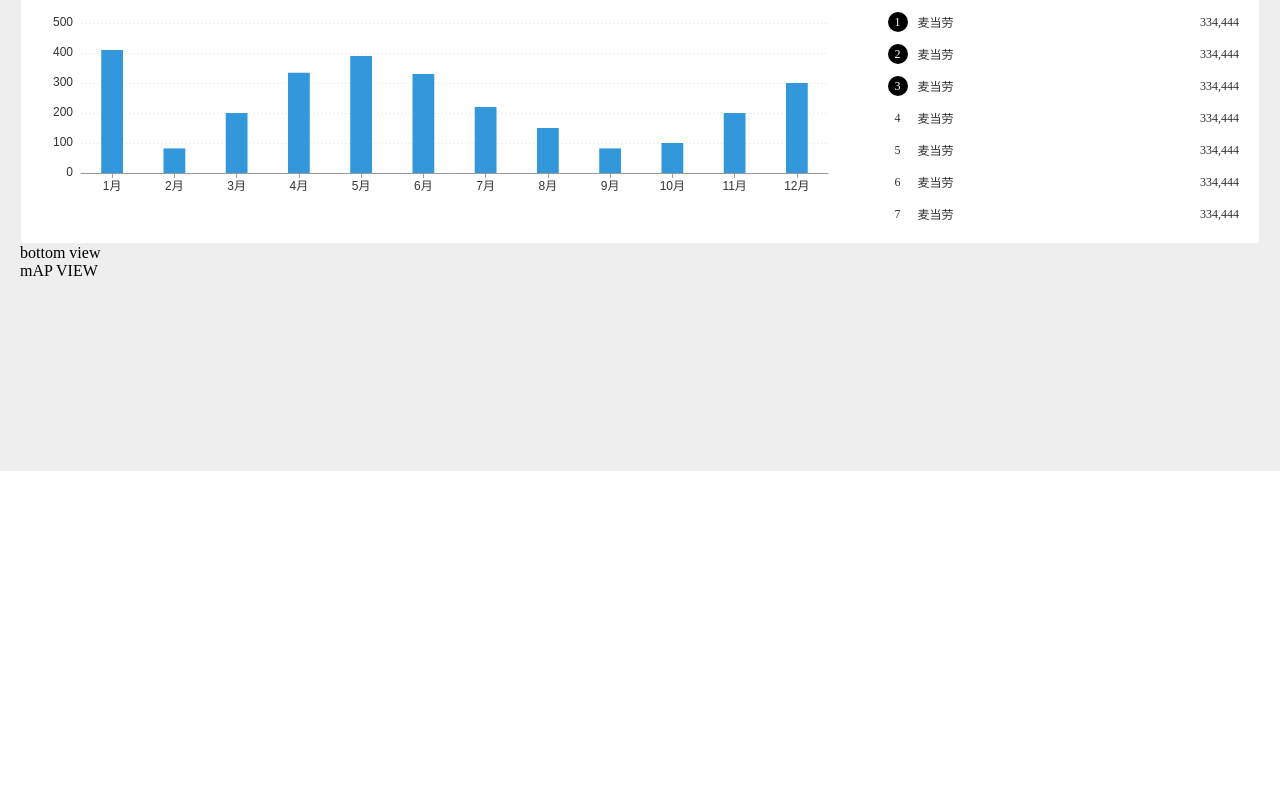
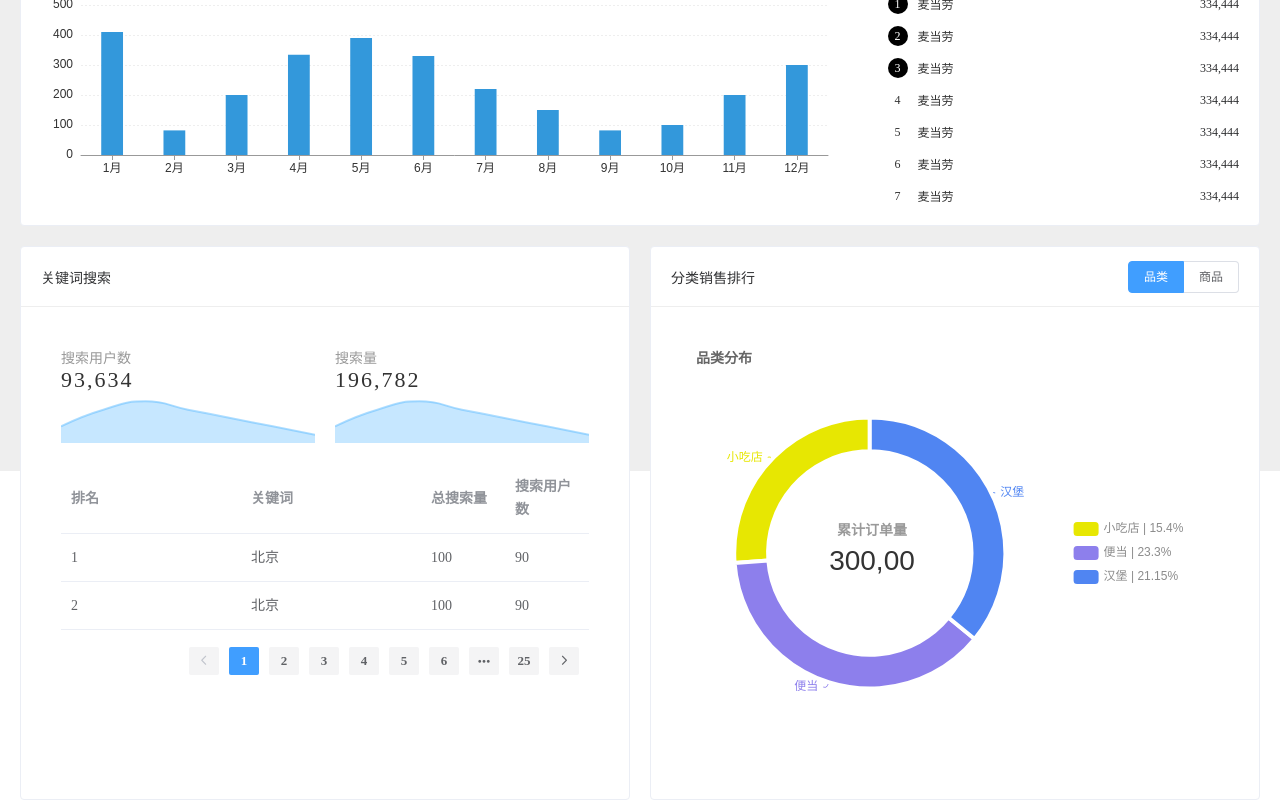
Before and after one commit to LarryZhaoSSS/data-report, a Vue app: page /#/ in a window 1280 px wide. Shown: the part 329-1129 px from the top of the page. Before the commit the page ends 800 px from the top, so only its background shows below. Built offline with nearby package versions, Linux system fonts and the light colour scheme.

Commit message:
keyword and category

```diff
--- a/src/App.vue
+++ b/src/App.vue
@@ -13,6 +13,8 @@
 <style>
 html,
 body,
+html,
+body,
 #app {
   width: 100%;
   height: 100%;
--- a/src/components/BottomView/index.vue
+++ b/src/components/BottomView/index.vue
@@ -1,11 +1,352 @@
 <template>
-  <div>
-    bottom view
+  <div class="bottom-view">
+    <div class="view">
+      <el-card shadow="hover">
+        <template v-slot:header>
+          <div class="title-wrapper">关键词搜索</div>
+        </template>
+        <template>
+          <div class="chart-wrapper">
+            <div class="chart-inner">
+              <div class="chart">
+                <div class="chart-title">搜索用户数</div>
+                <div class="chart-data">93,634</div>
+                <v-chart :options="searchUserOptions" />
+              </div>
+              <div class="chart">
+                <div class="chart-title">搜索量</div>
+                <div class="chart-data">196,782</div>
+                <v-chart :options="searchNumberOptions" />
+              </div>
+            </div>
+
+            <div class="table-wrapper">
+              <el-table :data="tableData">
+                <el-table-column prop="rank" label="排名" width="180"></el-table-column>
+                <el-table-column prop="keyword" label="关键词" width="180"></el-table-column>
+                <el-table-column prop="count" label="总搜索量"></el-table-column>
+                <el-table-column prop="users" label="搜索用户数"></el-table-column>
+              </el-table>
+              <el-pagination
+                layout="prev,pager,next"
+                :total="100"
+                :page-size="4"
+                background
+                @current-change="onPageChange"
+              ></el-pagination>
+            </div>
+          </div>
+        </template>
+      </el-card>
+    </div>
+    <div class="view">
+      <el-card shadow="hover">
+        <template v-slot:header>
+          <div class="title-wrapper">
+            <div class="title">分类销售排行</div>
+            <div class="radio-wrapper">
+              <el-radio-group v-model="radioSelect" size="small">
+                <el-radio-button label="品类"></el-radio-button>
+                <el-radio-button label="商品"></el-radio-button>
+              </el-radio-group>
+            </div>
+          </div>
+        </template>
+        <template>
+          <div class="chart-wrapper">
+            <v-chart :options="categoryOptions" />
+          </div>
+        </template>
+      </el-card>
+    </div>
   </div>
 </template>
 
 <script>
-export default {}
+export default {
+  data() {
+    return {
+      searchUserOptions: {
+        xAxis: {
+          type: 'category',
+          boundaryGap: false
+        },
+        yAxis: {
+          show: false,
+          max: 300
+        },
+        series: [
+          {
+            type: 'line',
+            areaStyle: {
+              color: 'rgba(95,187,255,.5)'
+            },
+            data: [100, 200, 250, 200, 150, 100, 50],
+            lineStyle: {
+              color: 'rgba(95,187,255,.5)'
+            },
+            itemStyle: {
+              opacity: 0
+            },
+            smooth: true
+          }
+        ],
+        grid: {
+          top: 0,
+          left: 0,
+          bottom: 0,
+          right: 0
+        }
+      },
+      searchNumberOptions: {
+        xAxis: {
+          type: 'category',
+          boundaryGap: false
+        },
+        yAxis: {
+          show: false,
+          max: 300
+        },
+        series: [
+          {
+            type: 'line',
+            areaStyle: {
+              color: 'rgba(95,187,255,.5)'
+            },
+            data: [100, 200, 250, 200, 150, 100, 50],
+            lineStyle: {
+              color: 'rgba(95,187,255,.5)'
+            },
+            itemStyle: {
+              opacity: 0
+            },
+            smooth: true
+          }
+        ],
+        grid: {
+          top: 0,
+          left: 0,
+          bottom: 0,
+          right: 0
+        }
+      },
+      categoryOptions: {},
+      tableData: [
+        {
+          id: 1,
+          rank: 1,
+          keyword: '北京',
+          count: 100,
+          users: 90,
+          range: '90%'
+        },
+        {
+          id: 2,
+          rank: 2,
+          keyword: '北京',
+          count: 100,
+          users: 90,
+          range: '90%'
+        }
+      ],
+      radioSelect: '品类'
+    }
+  },
+  mounted() {
+    this.renderPieChart()
+  },
+  methods: {
+    onPageChange(page) {
+      console.log(page)
+    },
+    renderPieChart() {
+      const mockData = [
+        {
+          legendname: '小吃店',
+          value: 67,
+          percent: '15.4',
+          itemStyle: {
+            color: '#e7e702'
+          },
+          name: '小吃店 | 15.4%'
+        },
+        {
+          legendname: '便当',
+          value: 97,
+          percent: '23.3',
+          itemStyle: {
+            color: '#8d7fec'
+          },
+          name: '便当 | 23.3%'
+        },
+        {
+          legendname: '汉堡',
+          value: 92,
+          percent: '21.15',
+          itemStyle: {
+            color: '#5085f2'
+          },
+          name: '汉堡 | 21.15%'
+        }
+      ]
+      this.categoryOptions = {
+        title: [
+          {
+            text: '品类分布',
+            textStyle: {
+              fontSize: 14,
+              color: '#666'
+            },
+            left: 20,
+            top: 20
+          },
+          {
+            text: '累计订单量',
+            subtext: '300,00',
+            x: '34.5%',
+            y: '42.5%',
+            textStyle: {
+              fontSize: 14,
+              color: '#999'
+            },
+            subtextStyle: {
+              fontSize: 28,
+              color: '#333'
+            },
+            textAlign: 'center'
+          }
+        ],
+        series: [
+          {
+            type: 'pie',
+            data: mockData,
+            name: '品类分布',
+            label: {
+              normal: {
+                show: true,
+                position: 'outter',
+                formatter(params) {
+                  return params.data.legendname
+                }
+              }
+            },
+            center: ['35%', '50%'],
+            radius: ['45%', '60%'],
+            labelLine: {
+              normal: {
+                length: 5,
+                length2: 3,
+                smooth: true
+              }
+            },
+            clockwise: false,
+            itemStyle: {
+              borderWidth: 4,
+              borderColor: '#fff'
+            }
+          }
+        ],
+        legend: {
+          type: 'scroll',
+          orient: 'vertical',
+          height: 250,
+          left: '70%',
+          top: 'middle',
+          textStyle: {
+            color: '#8c8c8c'
+          }
+        },
+        tooltip: {
+          trigger: 'item',
+          formatter(params) {
+            const str =
+              params.seriesName +
+              '<br />' +
+              params.marker +
+              params.data.legendname +
+              '<br />' +
+              '数量：' +
+              params.data.value +
+              '<br />' +
+              '占比：' +
+              params.data.percent +
+              '%'
+            return str
+          }
+        }
+      }
+    }
+  }
+}
 </script>
 
-<style lang="scss" scoped></style>
+<style lang="scss" scoped>
+.bottom-view {
+  display: flex;
+  margin-top: 20px;
+  .view {
+    flex: 1;
+    width: 50%;
+    box-sizing: border-box;
+    &:first-child {
+      padding: 0 10px 0 0;
+    }
+    &:last-child {
+      padding: 0 0 0 10px;
+    }
+    .title-wrapper {
+      display: flex;
+      align-items: center;
+      height: 60px;
+      box-sizing: border-box;
+      border-bottom: 1px solid #eee;
+      font-size: 14px;
+      font-weight: 500;
+      padding: 0 0 0 20px;
+      .radio-wrapper {
+        flex: 1;
+        display: flex;
+        justify-content: flex-end;
+        padding-right: 20px;
+      }
+    }
+    .chart-wrapper {
+      display: flex;
+      flex-direction: column;
+      height: 452px;
+      .chart-inner {
+        display: flex;
+        padding: 0 10px;
+        margin-top: 20px;
+        .chart {
+          flex: 1;
+          padding: 0 10px;
+          .chart-title {
+            color: #999;
+            font-size: 14px;
+          }
+          .chart-data {
+            font-size: 22px;
+            color: #333;
+            font-weight: 500;
+            letter-spacing: 2px;
+          }
+          .echarts {
+            height: 50px;
+          }
+        }
+      }
+      .table-wrapper {
+        flex: 1;
+        margin-top: 20px;
+        padding: 0 20px 20px;
+        .el-pagination {
+          display: flex;
+          justify-content: flex-end;
+          margin-top: 15px;
+        }
+      }
+    }
+  }
+}
+</style>
--- a/src/components/MapView/index.vue
+++ b/src/components/MapView/index.vue
@@ -1,7 +1,5 @@
 <template>
-  <div>
-    mAP VIEW
-  </div>
+  <div></div>
 </template>
 
 <script>
--- a/src/views/Home.vue
+++ b/src/views/Home.vue
@@ -1,6 +1,5 @@
 <template>
   <div class="home">
-    report
     <top-view></top-view>
     <sales-view></sales-view>
     <bottom-view></bottom-view>
```
Also changed, not shown: src/plugins/element.js (+7 -1 lines).
